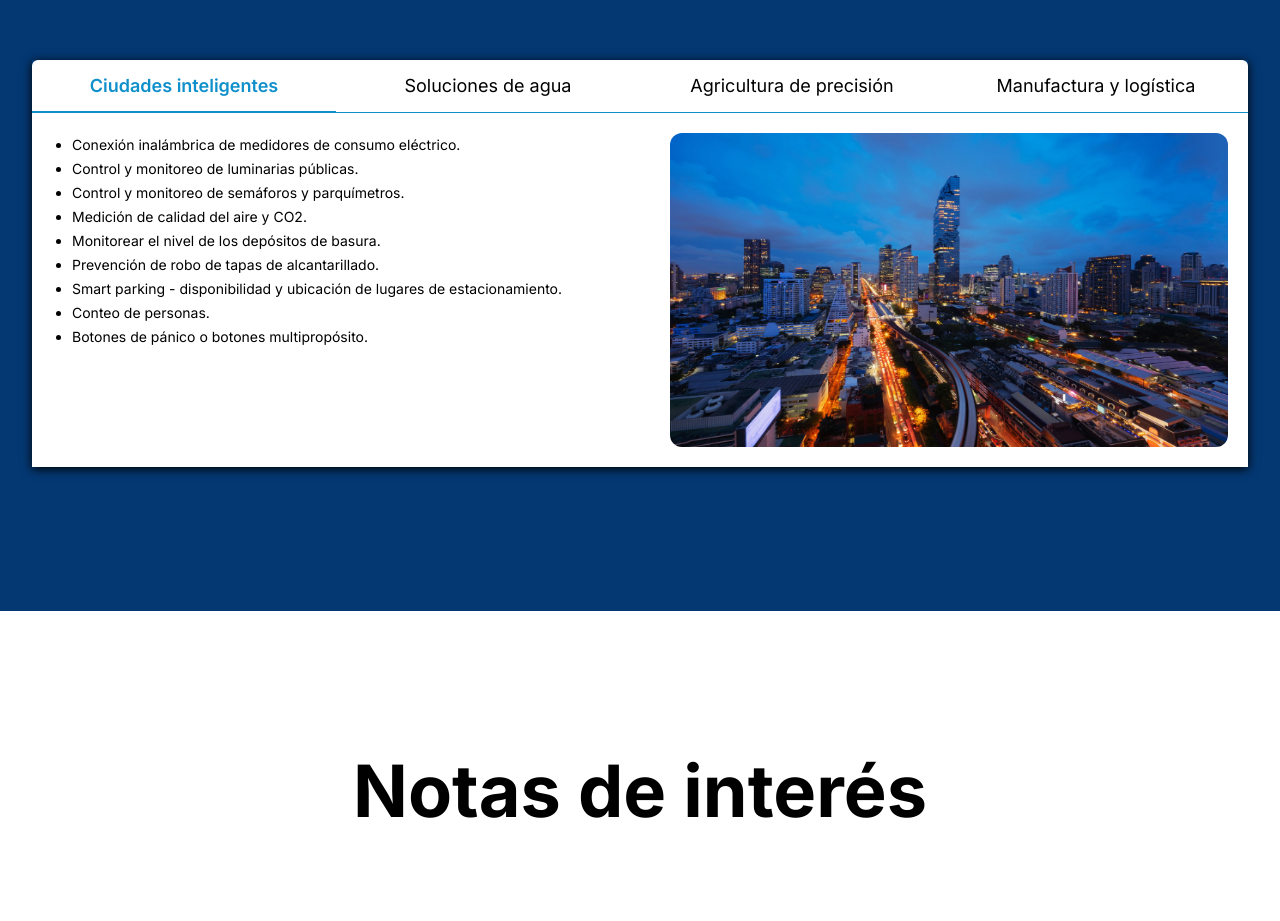
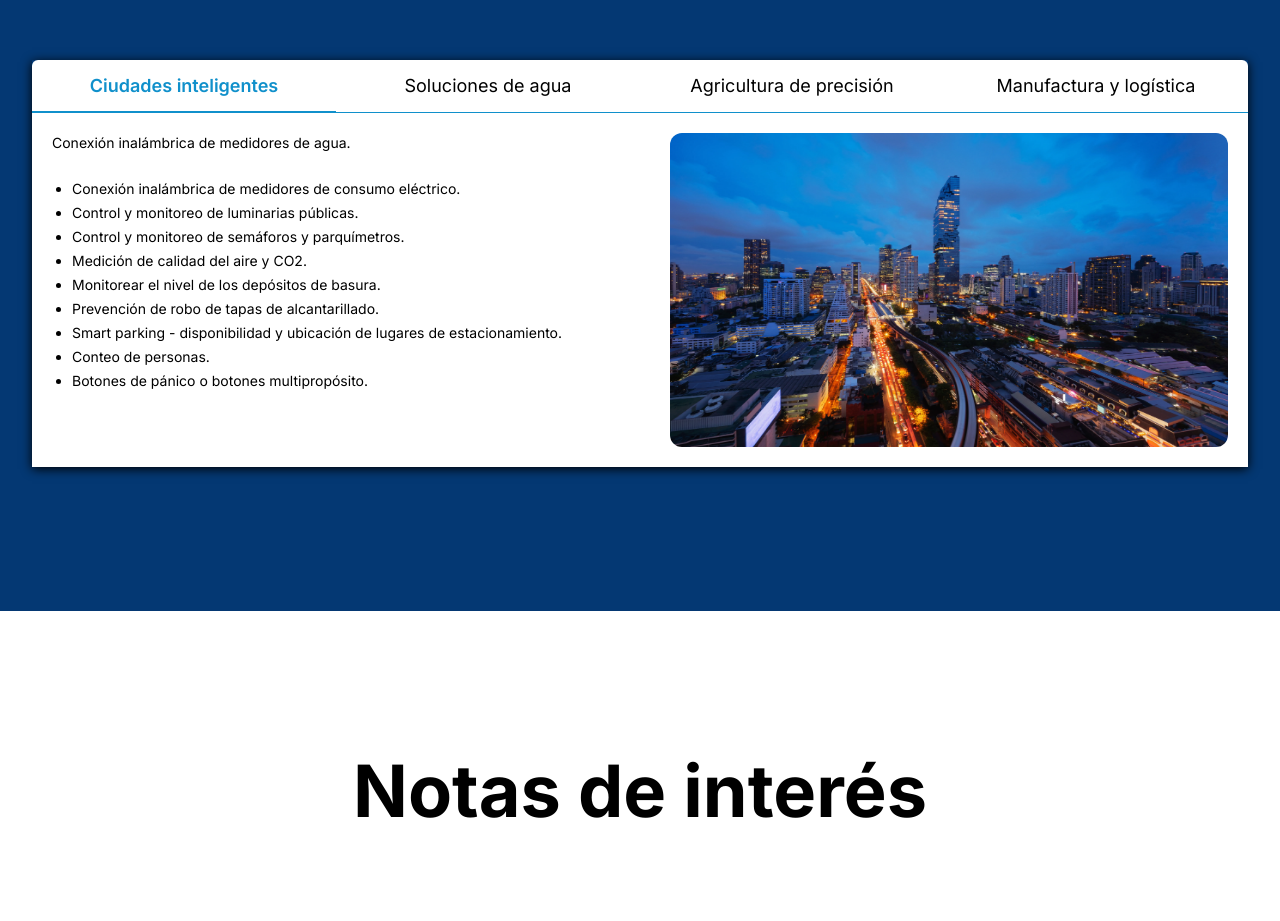
Before and after one commit to AbPal-Whale/web, a Next.js app: page / in a window 1280 px wide. Shown: the part 3000-3921 px from the top of the page. Built offline with nearby package versions, Linux system fonts and the light colour scheme.

Commit message:
💄 add short description to use cases

```diff
--- a/public/translate/home/es.json
+++ b/public/translate/home/es.json
@@ -93,6 +93,7 @@
           "path": "/images/smart-city.webp",
           "alt": "Electricidad"
         },
+        "shortDescription": "Conexión inalámbrica de medidores de agua.",
         "description": [
           "Conexión inalámbrica de medidores de consumo eléctrico.",
           "Control y monitoreo de luminarias públicas.",
@@ -111,6 +112,7 @@
           "path": "/images/water.webp",
           "alt": "Agua potable"
         },
+        "shortDescription": "Conexión inalámbrica de medidores de agua.",
         "description": [
           "Conexión inalámbrica de medidores de agua.",
           "Automatización e integración con plataformas de recaudación.",
@@ -128,6 +130,7 @@
           "path": "/images/farmer.webp",
           "alt": "Agronomia"
         },
+        "shortDescription": "Conexión inalámbrica de medidores de agua.",
         "description": [
           "Sensores de humedad a distintas profundidades del suelo.",
           "Control y automatización de los sistemas de irrigación.",
@@ -142,6 +145,7 @@
           "path": "/images/logistics.webp",
           "alt": "Agua potable"
         },
+        "shortDescription": "Conexión inalámbrica de medidores de agua.",
         "description": [
           "Control de accesos",
           "Conteo de personas",
--- a/src/components/Pages/Home/UseCases.tsx
+++ b/src/components/Pages/Home/UseCases.tsx
@@ -18,6 +18,7 @@ export const UseCases = () => {
       <div className="flex flex-col gap-24">
         <Title title={dictionary.useCases.title} className="text-white" />
         <div className="hidden lg:block">
+          {/* Desktop */}
           <TabsCustom tabs={dictionary.useCases.items} />
         </div>
         <div className="bg-white block lg:hidden">
@@ -30,8 +31,13 @@ export const UseCases = () => {
               setMobileTab(index);
             }}
           />
+          {/* Mobile */}
           <div className="w-full flex-col-reverse lg:flex-row gap-5 bg-white">
             <div className="w-full lg:w-1/2 p-5">
+              <p className={typography.body}>
+                {dictionary.useCases.items[mobileTab].shortDescription}
+              </p>
+              <br />
               <p className={typography.body}>
                 <ul className="list-disc pl-5">
                   {dictionary.useCases.items[mobileTab].description.map(
--- a/src/components/TabSelect/index.tsx
+++ b/src/components/TabSelect/index.tsx
@@ -7,6 +7,7 @@ import Image from "next/image";
 interface Props {
   tabs: {
     title: string;
+    shortDescription: string;
     description: string[];
     image: {
       path: string;
@@ -36,10 +37,12 @@ const TabsCustom = ({ tabs }: Props) => (
         </Tabs.Trigger>
       ))}
     </Tabs.List>
-    {tabs.map(({ description, image }, index) => (
+    {tabs.map(({ description, shortDescription, image }, index) => (
       <Tabs.Content key={"tab-" + index} value={"tab-" + index}>
         <div className="w-full flex gap-5 bg-white">
           <div className="w-1/2 p-5">
+            <p className={typography.body}>{shortDescription}</p>
+            <br />
             <p className={typography.body}>
               <ul className="list-disc pl-5">
                 {description.map((listItem, index) => (
```
Also changed, not shown: 1 other file (tests, documents, lock files or other folders).
